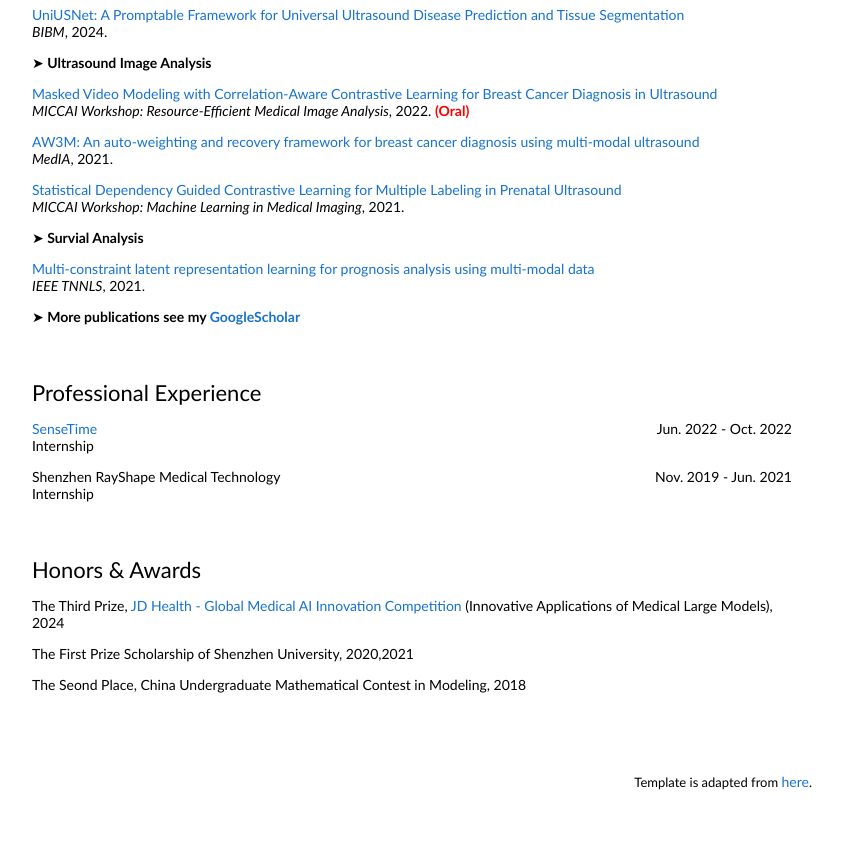
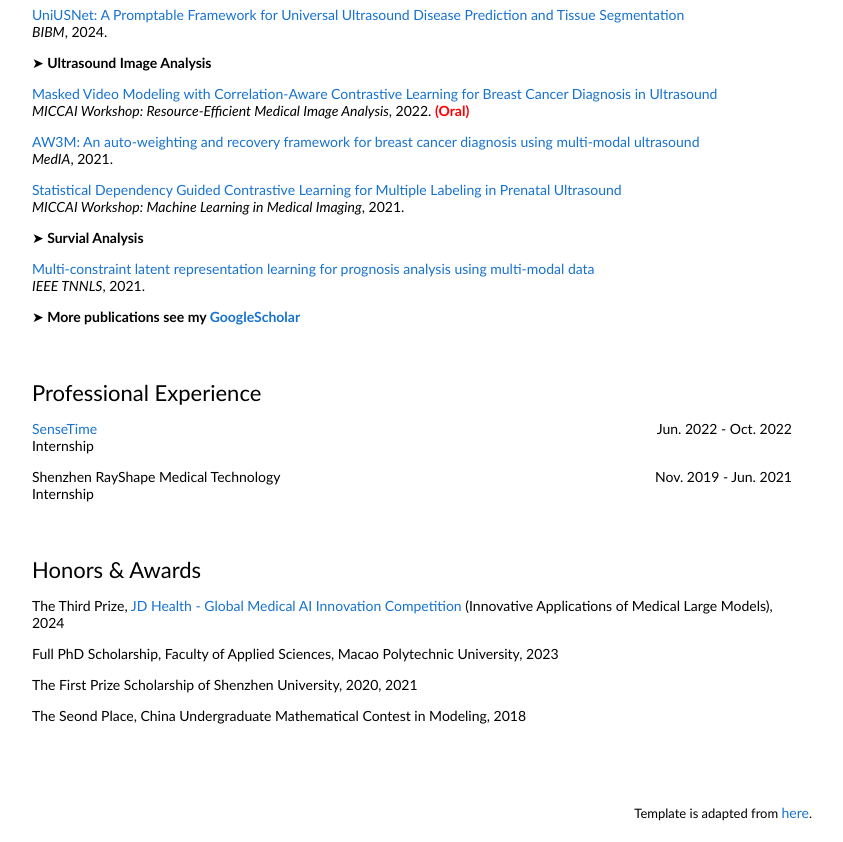
Before and after one commit to Zehui-Lin/Zehui-Lin.github.io, a plain HTML site: page index.html in a window 1280 px wide. Shown: the part 875-1717 px from the top of the page, without its empty margins (228-1071 px from the left). Before the commit the page ends 1686 px from the top, so only its background shows below. Drawn offline with Linux system fonts and the light colour scheme.

Commit message:
Update honors and awards section in index.html

```diff
--- a/index.html
+++ b/index.html
@@ -240,7 +240,8 @@
                 <td>
                   <heading>Honors & Awards</heading>
                   <p>The Third Prize, <a href="https://gmic.jd.com/">JD Health - Global Medical AI Innovation Competition</a> (Innovative Applications of Medical Large Models), 2024</p>
-                  <p>The First Prize Scholarship of Shenzhen University, 2020,2021</p>
+                  <p>Full PhD Scholarship, Faculty of Applied Sciences, Macao Polytechnic University, 2023</p>
+                  <p>The First Prize Scholarship of Shenzhen University, 2020, 2021</p>
                   <p>The Seond Place, China Undergraduate Mathematical Contest in Modeling, 2018</p>
                 </td>
               </tr>
```
